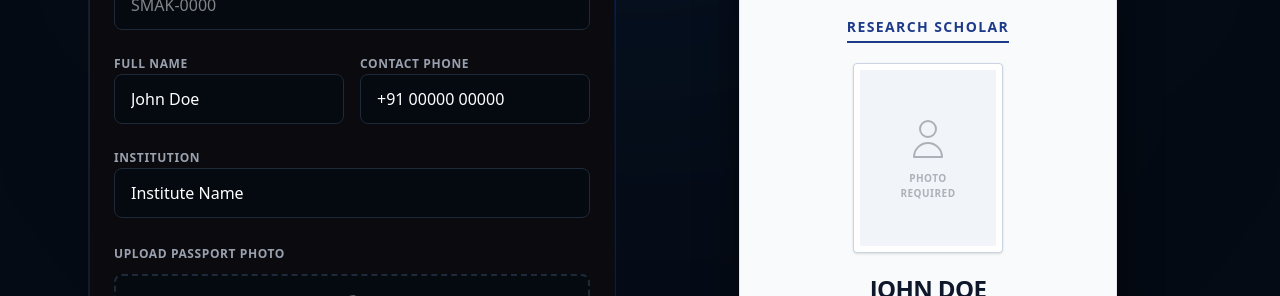
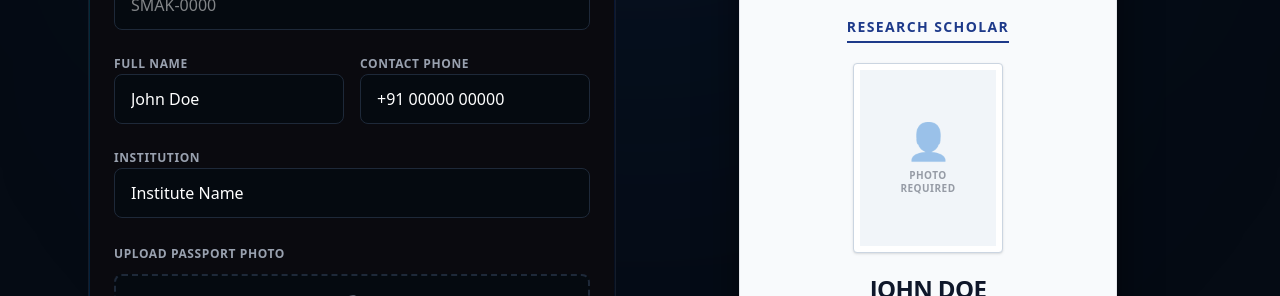
Before and after one commit to IITMBSDSMS/smak-website, a Next.js app: page /generate-id in a window 1280 px wide. Shown: the part 446-742 px from the top of the page. Built offline with nearby package versions, Linux system fonts and the light colour scheme; no server answers.

Commit message:
fix: remove unresolvable svg and image resources crashing html2canvas parsing

```diff
--- a/src/app/generate-id/page.js
+++ b/src/app/generate-id/page.js
@@ -246,10 +246,9 @@ function GenerateIDComponent() {
 
               {/* CARD HEADER (NAVY BLUE) */}
               <div className="relative w-full h-[100px] bg-[#0A1930] flex items-center px-6">
-                <div className="absolute inset-0 opacity-[0.03] bg-[url('/noise.png')] mix-blend-overlay"></div>
                 <div className="flex items-center gap-4 relative z-10 w-full">
                    <div className="w-14 h-14 bg-white rounded-full flex items-center justify-center p-1.5 shadow-md shrink-0">
-                     <img src="/logo.png" className="w-full h-full object-contain" alt="SMAK" />
+                     <img src="/logo.png" className="w-full h-full object-contain" alt="SMAK" crossOrigin="anonymous" />
                    </div>
                    <div className="flex-1">
                      <div className="text-[10px] tracking-widest text-[#60A5FA] font-medium uppercase leading-tight mb-0.5">Society for Medical</div>
@@ -267,13 +266,13 @@ function GenerateIDComponent() {
 
                 {/* Photo Frame */}
                 <div className="w-[150px] height-[190px] border border-[#CBD5E1] p-1.5 bg-white shadow-sm mb-6 rounded">
-                  <div className="w-[136px] h-[176px] bg-[#F1F5F9] relative overflow-hidden">
+                  <div className="w-[136px] h-[176px] bg-[#F1F5F9] relative overflow-hidden flex flex-col items-center justify-center">
                     {photoPreview ? (
-                      <img src={photoPreview} className="w-full h-full object-cover" alt="Member" />
+                      <img src={photoPreview} className="w-full h-full object-cover" alt="Member" crossOrigin="anonymous" />
                     ) : (
-                      <div className="absolute inset-0 flex flex-col items-center justify-center opacity-30 text-[#0F172A]">
-                        <svg className="w-12 h-12 mb-2" fill="none" viewBox="0 0 24 24" stroke="currentColor"><path strokeLinecap="round" strokeLinejoin="round" strokeWidth={1} d="M16 7a4 4 0 11-8 0 4 4 0 018 0zM12 14a7 7 0 00-7 7h14a7 7 0 00-7-7z" /></svg>
-                        <span className="text-[10px] font-semibold tracking-wider text-center px-2">PHOTO<br/>REQUIRED</span>
+                      <div className="flex flex-col items-center justify-center opacity-40 text-[#0F172A] w-full h-full">
+                        <div className="text-4xl mb-2">👤</div>
+                        <span className="text-[10px] font-semibold tracking-wider text-center px-2 leading-tight">PHOTO<br/>REQUIRED</span>
                       </div>
                     )}
                   </div>
```
